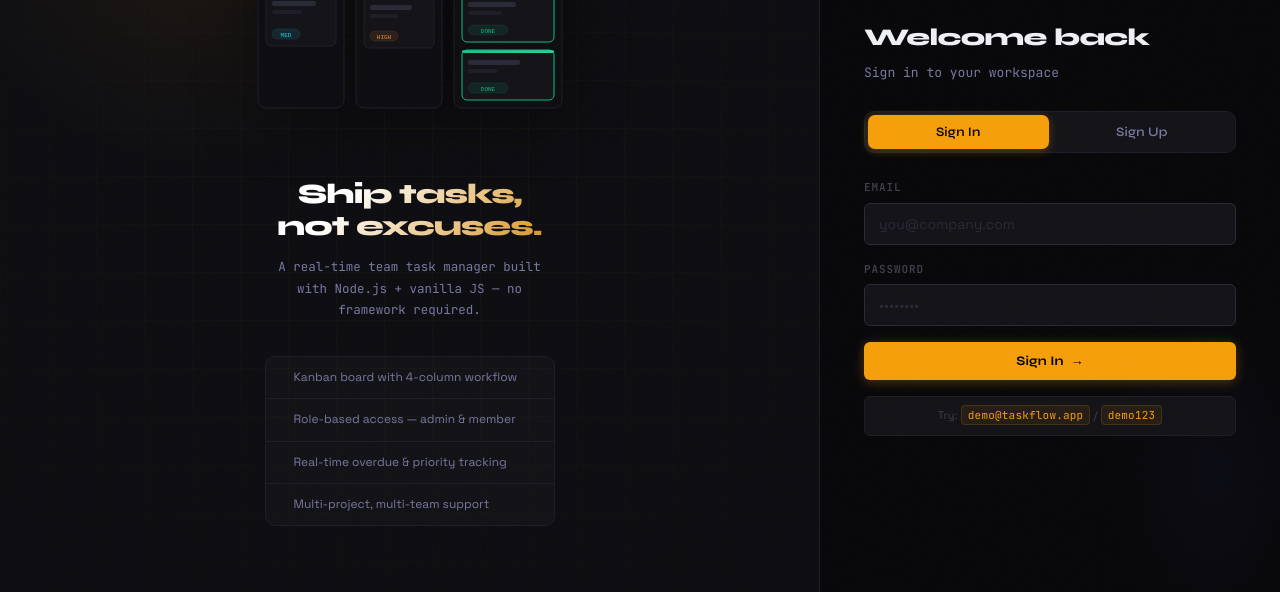
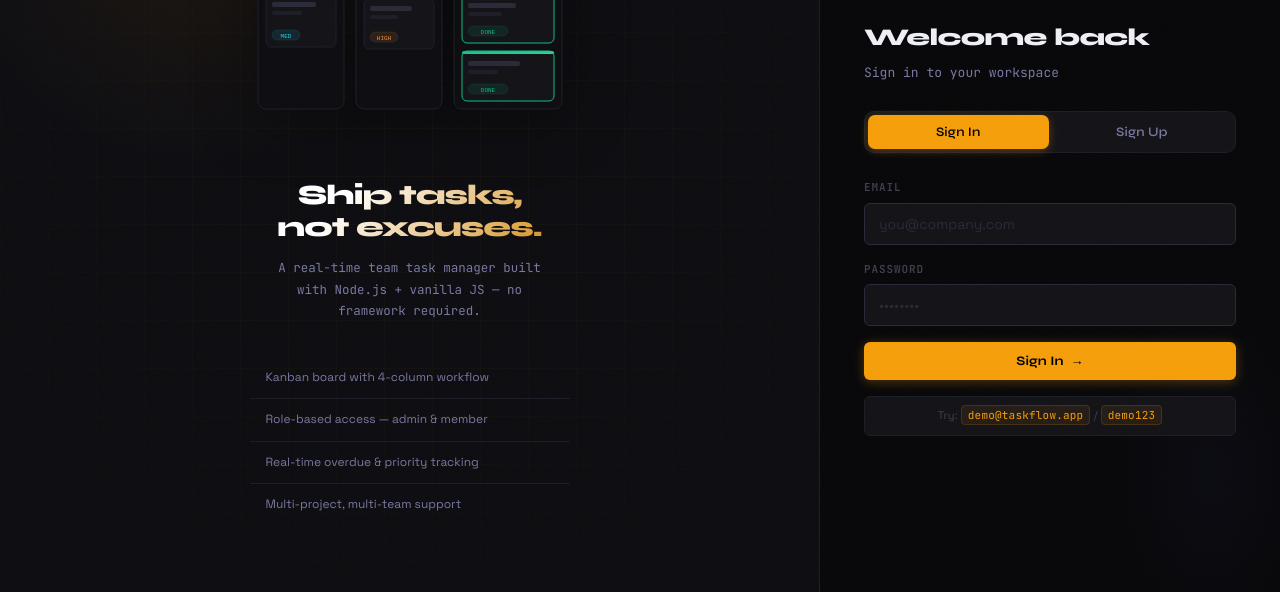
Before and after one commit to Aryan457dwivedi/taskflow, a website: page public/index.html in a window 1280 px wide. Shown: the part 208-800 px from the top of the page. Drawn offline with Linux system fonts and the light colour scheme.

Commit message:
Update index.html

```diff
--- a/public/index.html
+++ b/public/index.html
@@ -134,24 +134,10 @@
         <div class="auth-left-title">Ship tasks,<br/>not excuses.</div>
         <p class="auth-left-sub">A real-time team task manager built with Node.js + vanilla JS — no framework required.</p>
 
-        <div class="auth-feature-list">
-          <div class="auth-feature">
-            <span class="auth-feature-icon"></span>
-            Kanban board with 4-column workflow
-          </div>
-          <div class="auth-feature">
-            <span class="auth-feature-icon"></span>
-            Role-based access — admin &amp; member
-          </div>
-          <div class="auth-feature">
-            <span class="auth-feature-icon"></span>
-            Real-time overdue &amp; priority tracking
-          </div>
-          <div class="auth-feature">
-            <span class="auth-feature-icon"></span>
-            Multi-project, multi-team support
-          </div>
-        </div>
+        <div class="auth-feature">Kanban board with 4-column workflow</div>
+<div class="auth-feature">Role-based access — admin &amp; member</div>
+<div class="auth-feature">Real-time overdue &amp; priority tracking</div>
+<div class="auth-feature">Multi-project, multi-team support</div>
       </div>
     </div>
 
```
